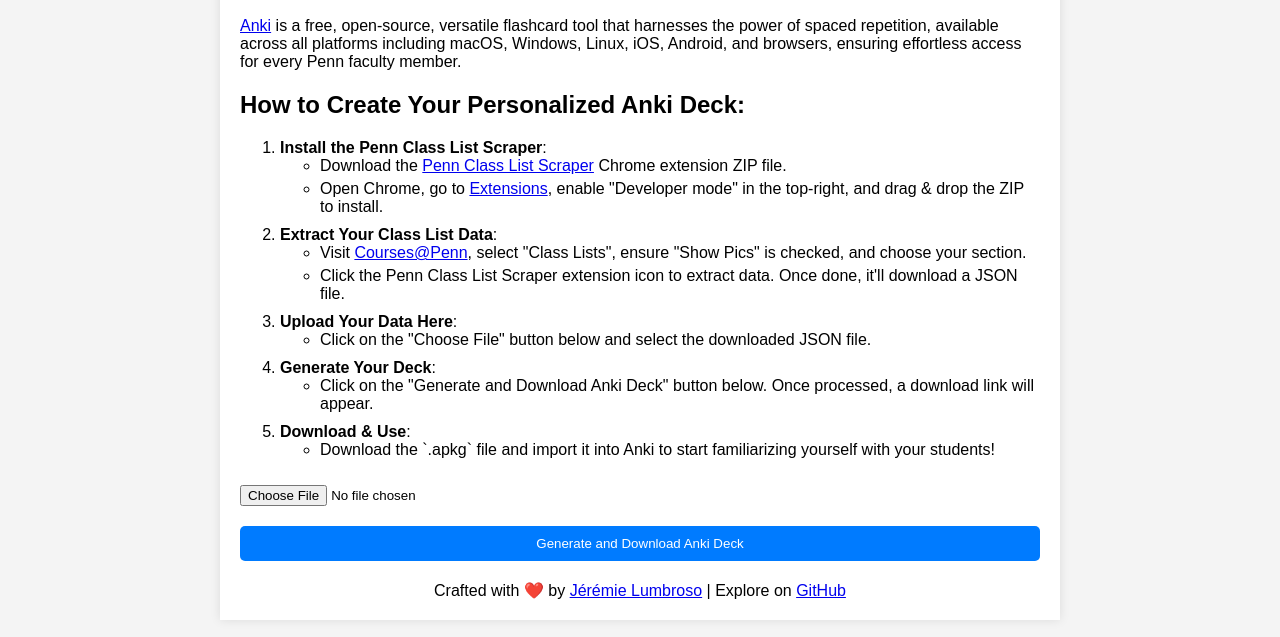
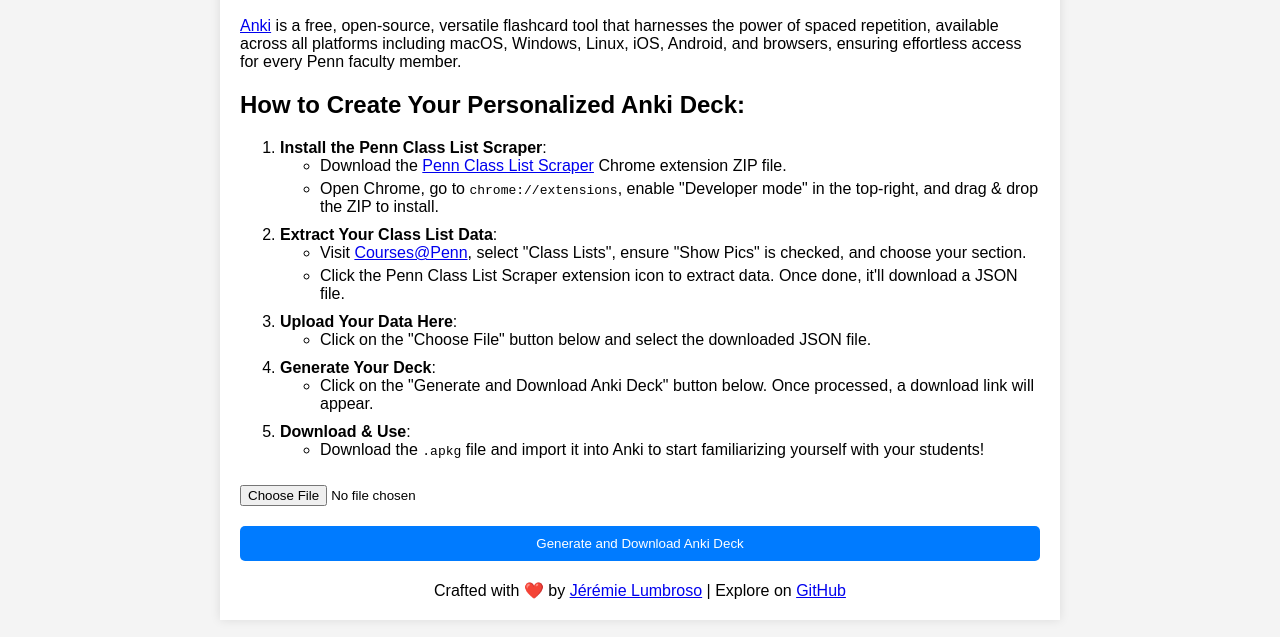
Before and after one commit to jlumbroso/anki-deck-generator, a website: page index.html in a window 1280 px wide. Shown: the part 187-824 px from the top of the page. Drawn offline with nearby package versions, Linux system fonts and the light colour scheme.

Commit message:
Tweaked formatting

```diff
--- a/index.html
+++ b/index.html
@@ -69,6 +69,10 @@
             margin-top: 20px;
             text-align: center;
         }
+
+        .tt {
+            font-family: monospace;
+        }
     </style>
 </head>
 
@@ -89,7 +93,7 @@
             <li><strong>Install the Penn Class List Scraper</strong>:
                 <ul>
                     <li>Download the <a href="https://github.com/jlumbroso/penn-classlist-scraper/releases/latest">Penn Class List Scraper</a> Chrome extension ZIP file.</li>
-                    <li>Open Chrome, go to <a href="chrome://extensions">Extensions</a>, enable "Developer mode" in the top-right, and drag & drop the ZIP to install.</li>
+                    <li>Open Chrome, go to <span class="tt">chrome://extensions</span>, enable "Developer mode" in the top-right, and drag & drop the ZIP to install.</li>
                 </ul>
             </li>
             <li><strong>Extract Your Class List Data</strong>:
@@ -110,7 +114,7 @@
             </li>
             <li><strong>Download & Use</strong>:
                 <ul>
-                    <li>Download the `.apkg` file and import it into Anki to start familiarizing yourself with your students!</li>
+                    <li>Download the <span class="tt">.apkg</span> file and import it into Anki to start familiarizing yourself with your students!</li>
                 </ul>
             </li>
         </ol>
```
